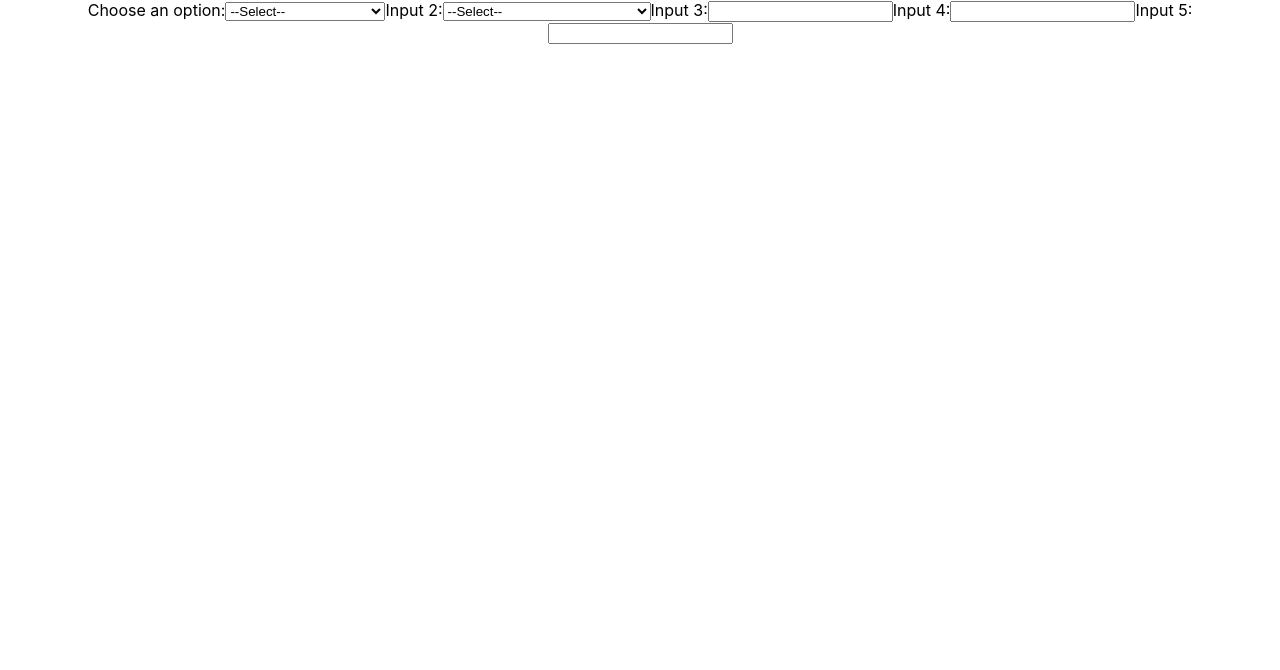
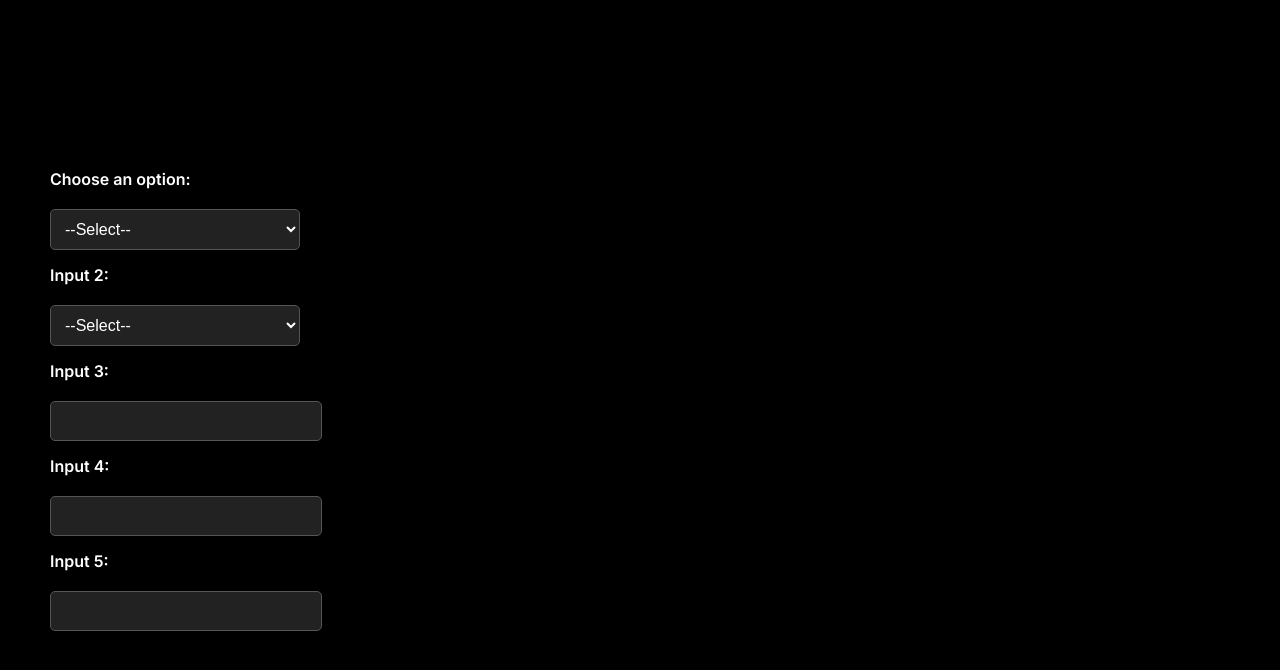
Before and after one commit to CadenConde/DataIOHackathon, a React (Create React App) app in the folder hackathon/react-app/: page / in a window 1280 px wide. Shown: the top 670 px of the page. Built offline with nearby package versions, Linux system fonts and the light colour scheme.

Commit message:
styling3

```diff
--- a/hackathon/react-app/src/App.css
+++ b/hackathon/react-app/src/App.css
@@ -1,38 +1,61 @@
-.App {
-  text-align: center;
+/* Import a clean, professional font */
+@import url('https://fonts.googleapis.com/css2?family=Inter:wght@300;400;600&display=swap');
+
+body {
+  background-color: black;
+  color: white;
+  font-family: 'Inter', sans-serif;
+  margin: 0;
+  padding: 0;
 }
 
-.App-logo {
-  height: 40vmin;
-  pointer-events: none;
+.App {
+  display: flex;
+  justify-content: flex-start;
+  align-items: center;
+  height: 100vh;
+  padding-left: 50px; /* Adds space from the left side */
 }
 
-@media (prefers-reduced-motion: no-preference) {
-  .App-logo {
-    animation: App-logo-spin infinite 20s linear;
-  }
+form {
+  display: flex;
+  flex-direction: column;
+  gap: 15px; /* Adds spacing between input fields */
 }
 
-.App-header {
-  background-color: #282c34;
-  min-height: 100vh;
-  display: flex;
-  flex-direction: column;
-  align-items: center;
-  justify-content: center;
-  font-size: calc(10px + 2vmin);
-  color: white;
+label {
+  font-weight: 600;
+  margin-bottom: 5px;
 }
 
-.App-link {
-  color: #61dafb;
+select, input {
+  background-color: #222;
+  color: white;
+  border: 1px solid #555;
+  padding: 10px;
+  border-radius: 5px;
+  width: 250px;
+  font-size: 16px;
 }
 
-@keyframes App-logo-spin {
-  from {
-    transform: rotate(0deg);
-  }
-  to {
-    transform: rotate(360deg);
-  }
+select:focus, input:focus {
+  outline: none;
+  border-color: #00bcd4;
+  box-shadow: 0 0 5px #00bcd4;
 }
+
+/* Improve button style if added later */
+button {
+  background-color: #00bcd4;
+  color: black;
+  border: none;
+  padding: 10px 15px;
+  border-radius: 5px;
+  font-weight: bold;
+  cursor: pointer;
+  transition: 0.3s;
+}
+
+button:hover {
+  background-color: #0097a7;
+}
```
